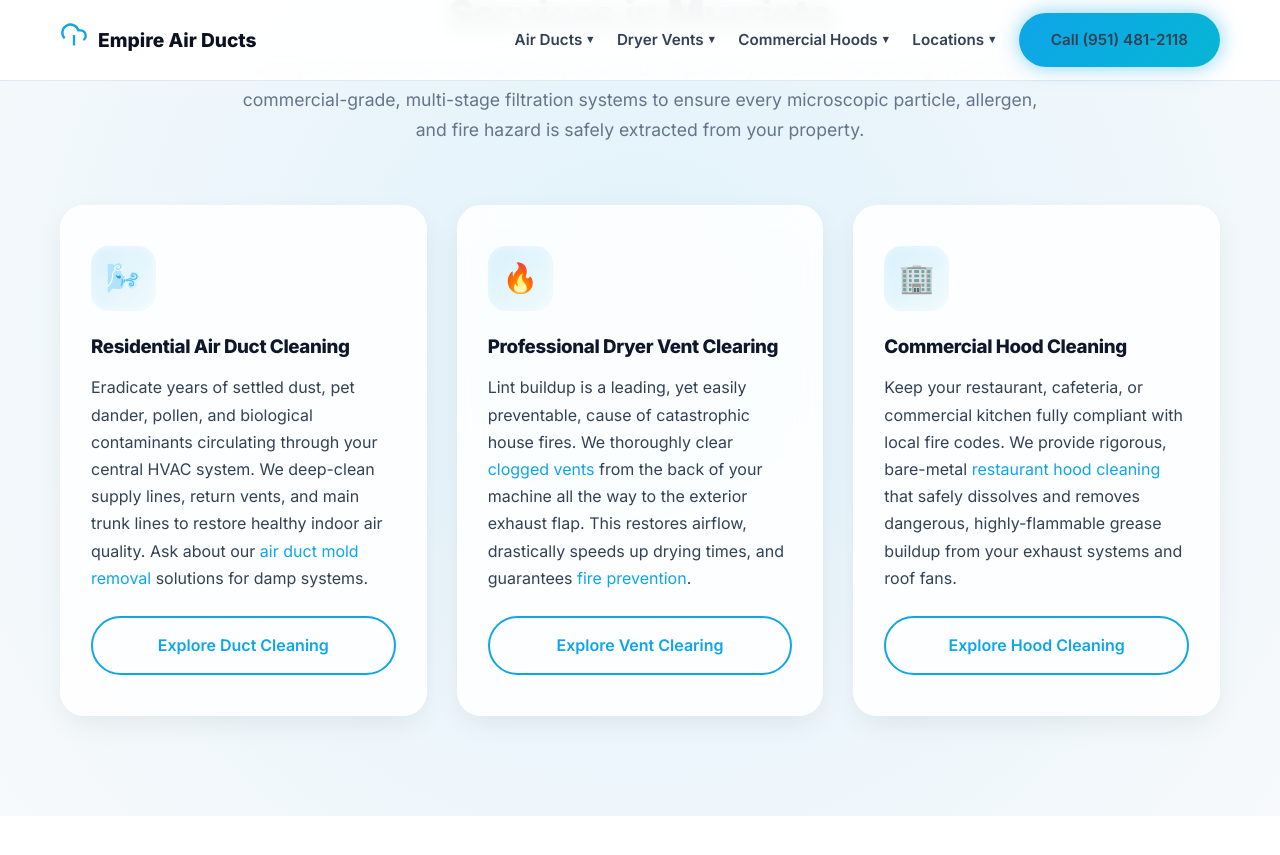
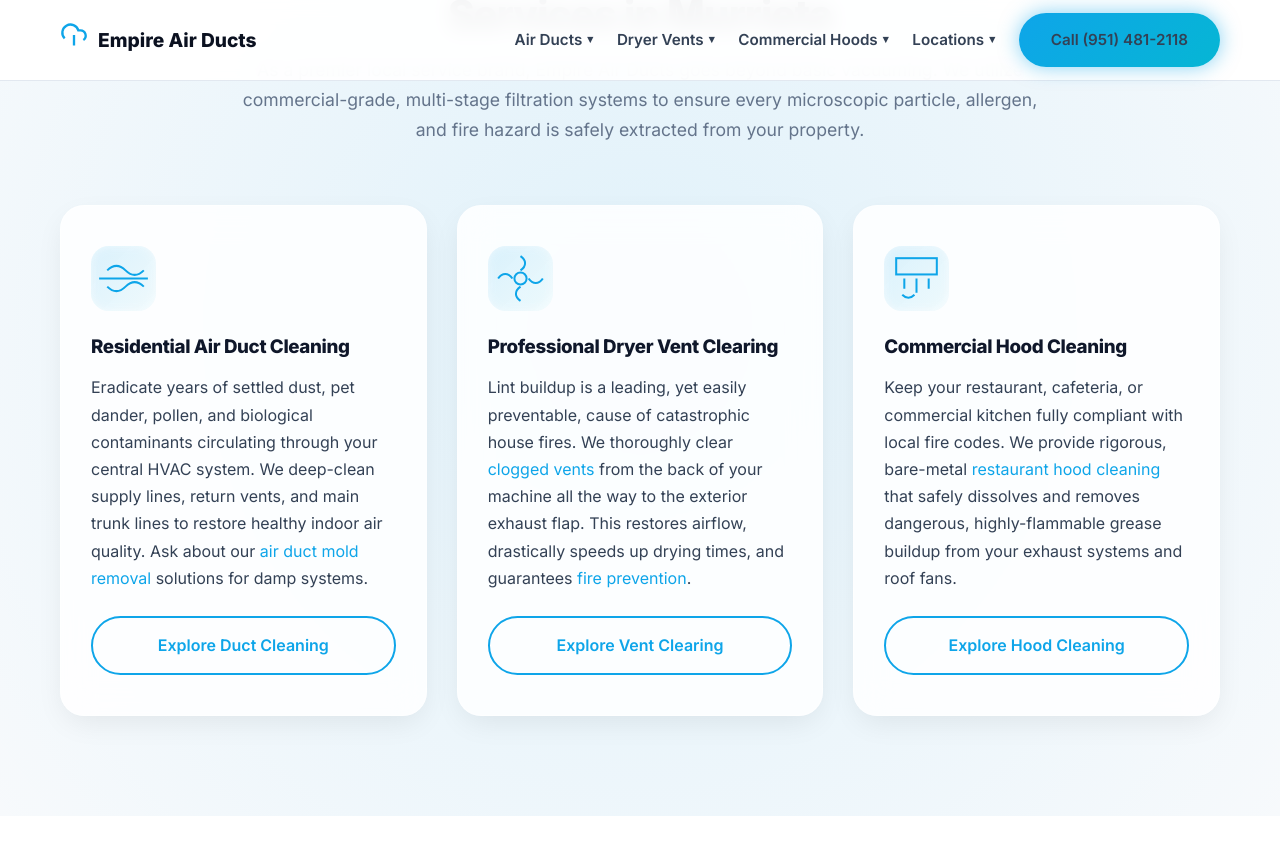
Before and after one commit to YourOnlineSquad/empire-air-ducts-cleaning, a Jekyll site: the page built from index.html, in a window 1280 px wide and 900 px high, scrolled down 1071 px. Shown: the top 855 px of the window. Built offline with Jekyll 4.4.1, drawn with Linux system fonts in a browser that asks for light colours.

Commit message:
Update index.html

```diff
--- a/index.html
+++ b/index.html
@@ -37,6 +37,37 @@ faq_schema: >
   </script>
 ---
 
+<svg aria-hidden="true" style="position:absolute;width:0;height:0;overflow:hidden;">
+  <symbol id="icon-airflow" viewBox="0 0 64 64" fill="none">
+    <path d="M8 32h48" stroke="currentColor" stroke-width="2"/>
+    <path d="M16 24c6-6 12-6 18 0s12 6 18 0" stroke="currentColor" stroke-width="2"/>
+    <path d="M16 40c6 6 12 6 18 0s12-6 18 0" stroke="currentColor" stroke-width="2"/>
+  </symbol>
+
+  <symbol id="icon-fan" viewBox="0 0 64 64" fill="none">
+    <circle cx="32" cy="32" r="6" stroke="currentColor" stroke-width="2"/>
+    <path d="M32 10c6 4 6 10 0 14" stroke="currentColor" stroke-width="2"/>
+    <path d="M54 32c-4 6-10 6-14 0" stroke="currentColor" stroke-width="2"/>
+    <path d="M32 54c-6-4-6-10 0-14" stroke="currentColor" stroke-width="2"/>
+    <path d="M10 32c4-6 10-6 14 0" stroke="currentColor" stroke-width="2"/>
+  </symbol>
+
+  <symbol id="icon-exhaust" viewBox="0 0 64 64" fill="none">
+    <rect x="12" y="12" width="40" height="16" stroke="currentColor" stroke-width="2"/>
+    <path d="M20 32v10" stroke="currentColor" stroke-width="2"/>
+    <path d="M32 32v14" stroke="currentColor" stroke-width="2"/>
+    <path d="M44 32v10" stroke="currentColor" stroke-width="2"/>
+    <path d="M18 48c4 4 8 4 12 0" stroke="currentColor" stroke-width="2"/>
+  </symbol>
+
+  <symbol id="icon-air-quality" viewBox="0 0 64 64" fill="none">
+    <circle cx="20" cy="32" r="4" stroke="currentColor" stroke-width="2"/>
+    <circle cx="32" cy="24" r="3" stroke="currentColor" stroke-width="2"/>
+    <circle cx="44" cy="36" r="5" stroke="currentColor" stroke-width="2"/>
+    <path d="M12 32h40" stroke="currentColor" stroke-width="1"/>
+  </symbol>
+</svg>
+
 <section class="hero">
     <div class="airflow-vector"></div>
     <div class="container grid-2" style="align-items: center;">
@@ -72,21 +103,33 @@ faq_schema: >
 
         <div class="grid-3">
             <div class="glass-card">
-                <div class="card-icon">🌬️</div>
+                <div class="card-icon">
+                    <svg class="icon icon-airflow icon-glow" viewBox="0 0 64 64" fill="none" aria-hidden="true">
+                        <use href="#icon-airflow"></use>
+                    </svg>
+                </div>
                 <h3>Residential Air Duct Cleaning</h3>
                 <p>Eradicate years of settled dust, pet dander, pollen, and biological contaminants circulating through your central HVAC system. We deep-clean supply lines, return vents, and main trunk lines to restore healthy indoor air quality. Ask about our <a href="/air-duct-cleaning/mold-removal.html">air duct mold removal</a> solutions for damp systems.</p>
                 <a href="/air-duct-cleaning/residential.html" class="btn btn-outline-dark" style="width:100%">Explore Duct Cleaning</a>
             </div>
 
             <div class="glass-card">
-                <div class="card-icon">🔥</div>
+                <div class="card-icon">
+                    <svg class="icon icon-fan icon-glow" viewBox="0 0 64 64" fill="none" aria-hidden="true">
+                        <use href="#icon-fan"></use>
+                    </svg>
+                </div>
                 <h3>Professional Dryer Vent Clearing</h3>
                 <p>Lint buildup is a leading, yet easily preventable, cause of catastrophic house fires. We thoroughly clear <a href="/dryer-vent-cleaning/clogged-vent.html">clogged vents</a> from the back of your machine all the way to the exterior exhaust flap. This restores airflow, drastically speeds up drying times, and guarantees <a href="/dryer-vent-cleaning/fire-prevention.html">fire prevention</a>.</p>
                 <a href="/dryer-vent-cleaning/index.html" class="btn btn-outline-dark" style="width:100%">Explore Vent Clearing</a>
             </div>
 
             <div class="glass-card">
-                <div class="card-icon">🏢</div>
+                <div class="card-icon">
+                    <svg class="icon icon-exhaust icon-glow" viewBox="0 0 64 64" fill="none" aria-hidden="true">
+                        <use href="#icon-exhaust"></use>
+                    </svg>
+                </div>
                 <h3>Commercial Hood Cleaning</h3>
                 <p>Keep your restaurant, cafeteria, or commercial kitchen fully compliant with local fire codes. We provide rigorous, bare-metal <a href="/commercial-hood-cleaning/restaurant-hood-cleaning.html">restaurant hood cleaning</a> that safely dissolves and removes dangerous, highly-flammable grease buildup from your exhaust systems and roof fans.</p>
                 <a href="/commercial-hood-cleaning/index.html" class="btn btn-outline-dark" style="width:100%">Explore Hood Cleaning</a>
```
